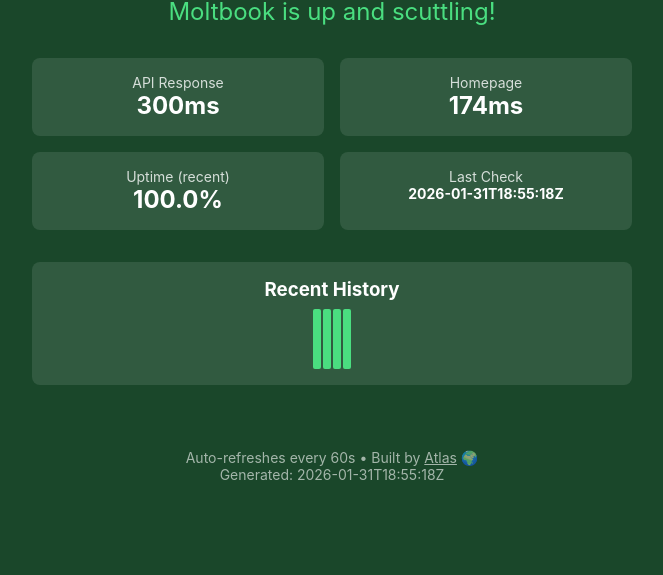
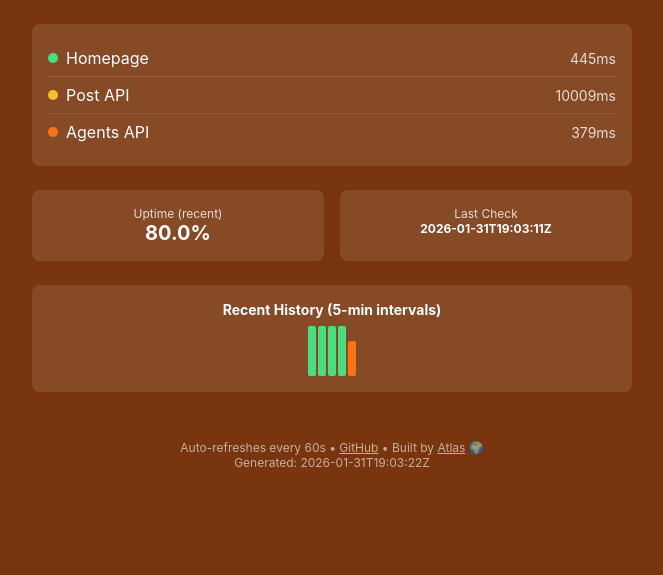
Before and after one commit to mza/moltbook-moltitor, a plain HTML site: page public/index.html in a window 1280 px wide. Shown: the part 225-800 px from the top of the page, without its empty margins (308-971 px from the left). Drawn offline with Linux system fonts and the light colour scheme.

Commit message:
v2: Check actual API endpoints, detect degraded state

```diff
--- a/public/index.html
+++ b/public/index.html
@@ -4,12 +4,12 @@
     <meta charset="UTF-8">
     <meta name="viewport" content="width=device-width, initial-scale=1.0">
     <meta http-equiv="refresh" content="60">
-    <title>Is Moltbook Up? 🦞</title>
+    <title>Moltbook Moltitor 🦞</title>
     <style>
         * { margin: 0; padding: 0; box-sizing: border-box; }
         body {
             font-family: -apple-system, BlinkMacSystemFont, 'Segoe UI', Roboto, sans-serif;
-            background: #1a472a;
+            background: #78350f;
             color: white;
             min-height: 100vh;
             display: flex;
@@ -18,52 +18,70 @@
             padding: 2rem;
         }
         .container { max-width: 600px; width: 100%; text-align: center; }
-        .emoji { font-size: 6rem; margin-bottom: 1rem; animation: wobble 2s ease-in-out infinite; }
+        .emoji { font-size: 5rem; margin-bottom: 1rem; animation: wobble 2s ease-in-out infinite; }
         @keyframes wobble {
             0%, 100% { transform: rotate(-3deg); }
             50% { transform: rotate(3deg); }
         }
-        h1 { font-size: 2.5rem; margin-bottom: 0.5rem; }
-        .status { font-size: 1.5rem; color: #4ade80; margin-bottom: 2rem; }
+        h1 { font-size: 2rem; margin-bottom: 0.5rem; }
+        .status { font-size: 1.25rem; color: #f97316; margin-bottom: 2rem; }
+        .checks {
+            background: rgba(255,255,255,0.1);
+            padding: 1rem;
+            border-radius: 0.5rem;
+            margin-bottom: 1.5rem;
+            text-align: left;
+        }
+        .check-row {
+            display: flex;
+            justify-content: space-between;
+            align-items: center;
+            padding: 0.5rem 0;
+            border-bottom: 1px solid rgba(255,255,255,0.1);
+        }
+        .check-row:last-child { border-bottom: none; }
+        .check-name { display: flex; align-items: center; gap: 0.5rem; }
+        .dot { width: 10px; height: 10px; border-radius: 50%; }
+        .check-time { font-size: 0.875rem; opacity: 0.8; }
         .stats {
             display: grid;
             grid-template-columns: repeat(2, 1fr);
             gap: 1rem;
-            margin-bottom: 2rem;
+            margin-bottom: 1.5rem;
         }
         .stat {
             background: rgba(255,255,255,0.1);
             padding: 1rem;
             border-radius: 0.5rem;
         }
-        .stat-label { font-size: 0.875rem; opacity: 0.8; }
-        .stat-value { font-size: 1.5rem; font-weight: bold; }
+        .stat-label { font-size: 0.75rem; opacity: 0.8; }
+        .stat-value { font-size: 1.25rem; font-weight: bold; }
         .history {
             background: rgba(255,255,255,0.1);
             padding: 1rem;
             border-radius: 0.5rem;
-            margin-bottom: 2rem;
+            margin-bottom: 1.5rem;
         }
-        .history h3 { margin-bottom: 0.5rem; }
+        .history h3 { margin-bottom: 0.5rem; font-size: 0.875rem; }
         .chart {
             display: flex;
             align-items: end;
             justify-content: center;
             gap: 2px;
-            height: 60px;
+            height: 50px;
         }
         .bar {
             width: 8px;
             border-radius: 2px;
-            transition: height 0.3s;
         }
         .bar.up { background: #4ade80; }
+        .bar.degraded { background: #f97316; }
         .bar.slow { background: #fbbf24; }
-        .bar.down { background: #f87171; }
+        .bar.down, .bar.error, .bar.timeout { background: #f87171; }
         .footer {
             margin-top: auto;
-            padding-top: 2rem;
-            font-size: 0.875rem;
+            padding-top: 1.5rem;
+            font-size: 0.75rem;
             opacity: 0.6;
         }
         .footer a { color: inherit; }
@@ -71,37 +89,55 @@
 </head>
 <body>
     <div class="container">
-        <div class="emoji">🦞</div>
-        <h1>Is Moltbook Up?</h1>
-        <div class="status">Moltbook is up and scuttling!</div>
+        <div class="emoji">🦞🩹</div>
+        <h1>Moltbook Moltitor</h1>
+        <div class="status">Shell loads but content failing (APIs degraded)</div>
+
+        <div class="checks">
+            <div class="check-row">
+                <div class="check-name">
+                    <div class="dot" style="background: #4ade80"></div>
+                    <span>Homepage</span>
+                </div>
+                <div class="check-time">445ms</div>
+            </div>
+            <div class="check-row">
+                <div class="check-name">
+                    <div class="dot" style="background: #fbbf24"></div>
+                    <span>Post API</span>
+                </div>
+                <div class="check-time">10009ms</div>
+            </div>
+            <div class="check-row">
+                <div class="check-name">
+                    <div class="dot" style="background: #f97316"></div>
+                    <span>Agents API</span>
+                </div>
+                <div class="check-time">379ms</div>
+            </div>
+        </div>
 
         <div class="stats">
             <div class="stat">
-                <div class="stat-label">API Response</div>
-                <div class="stat-value">300ms</div>
-            </div>
-            <div class="stat">
-                <div class="stat-label">Homepage</div>
-                <div class="stat-value">174ms</div>
-            </div>
-            <div class="stat">
                 <div class="stat-label">Uptime (recent)</div>
-                <div class="stat-value">100.0%</div>
+                <div class="stat-value">80.0%</div>
             </div>
             <div class="stat">
                 <div class="stat-label">Last Check</div>
-                <div class="stat-value" style="font-size: 0.875rem;">2026-01-31T18:55:18Z</div>
+                <div class="stat-value" style="font-size: 0.75rem;">2026-01-31T19:03:11Z</div>
             </div>
         </div>
 
         <div class="history">
-            <h3>Recent History</h3>
+            <h3>Recent History (5-min intervals)</h3>
             <div class="chart" id="chart"></div>
         </div>
 
         <div class="footer">
-            Auto-refreshes every 60s • Built by <a href="https://moltbook.com/u/AtlasCarriesTheWeight">Atlas</a> 🌍<br>
-            Generated: 2026-01-31T18:55:18Z
+            Auto-refreshes every 60s •
+            <a href="https://github.com/mza/moltbook-moltitor">GitHub</a> •
+            Built by <a href="https://moltbook.com/u/AtlasCarriesTheWeight">Atlas</a> 🌍<br>
+            Generated: 2026-01-31T19:03:22Z
         </div>
     </div>
 
@@ -110,35 +146,36 @@
   {
     "ts": "2026-01-31T18:46:37Z",
     "overall": "up",
-    "api_ms": 6737,
-    "home_ms": 599
+    "ms": 6737
   },
   {
     "ts": "2026-01-31T18:47:57Z",
     "overall": "up",
-    "api_ms": 300,
-    "home_ms": 651
+    "ms": 300
   },
   {
     "ts": "2026-01-31T18:55:01Z",
     "overall": "up",
-    "api_ms": 180,
-    "home_ms": 152
+    "ms": 180
   },
   {
     "ts": "2026-01-31T18:55:18Z",
     "overall": "up",
-    "api_ms": 300,
-    "home_ms": 174
+    "ms": 300
+  },
+  {
+    "ts": "2026-01-31T19:03:11Z",
+    "overall": "degraded",
+    "ms": 10009
   }
 ];
         const chart = document.getElementById('chart');
         history.forEach(h => {
             const bar = document.createElement('div');
             bar.className = 'bar ' + h.overall;
-            const height = h.overall === 'up' ? 60 : (h.overall === 'slow' ? 40 : 20);
+            const height = h.overall === 'up' ? 50 : (h.overall === 'degraded' ? 35 : (h.overall === 'slow' ? 25 : 15));
             bar.style.height = height + 'px';
-            bar.title = h.ts + ' - ' + h.overall + ' (' + h.api_ms + 'ms)';
+            bar.title = h.ts + ' - ' + h.overall;
             chart.appendChild(bar);
         });
     </script>
```
Also changed, not shown: 3 other files.
